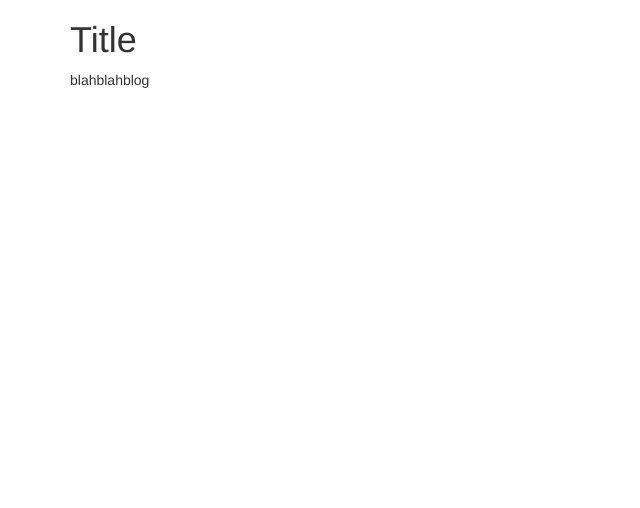
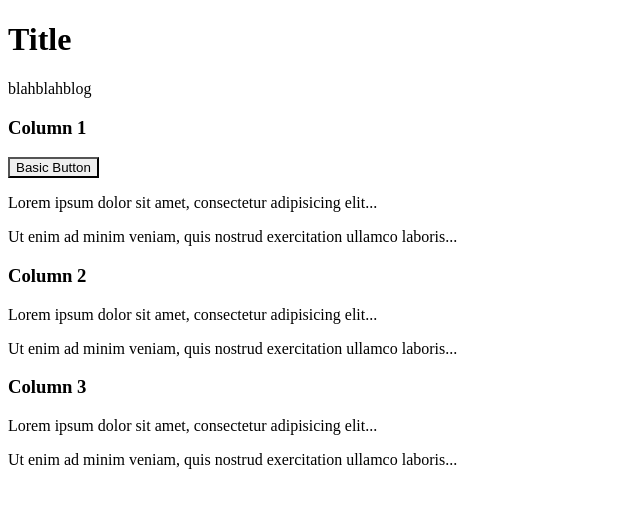
Before and after one commit to leoncheng57/blahblahblog, a Flask app: page / in a window 1280 px wide. Before the commit the part shown is almost empty. Shown: the top 508 px of the page, without its empty margins (0-640 px from the left). Run offline with Flask 2, Linux system fonts and the light colour scheme; some libraries are stand-ins or nearby versions.

Commit message:
bootstrap?

```diff
--- /dev/null
+++ b/css/bootstrap.min.css
@@ -0,0 +1,4 @@
+/*!
+ * Bootstrap v3.3.4 (http://getbootstrap.com)
+ * Copyright 2011-2015 Twitter, Inc.
+ * Licensed under MIT (https://github.com/twbs/bootstrap/blob/master/LICENSE)
--- /dev/null
+++ b/css/custom.css
@@ -0,0 +1,3 @@
+.btn {
+    border-radius: 0px;
+}
--- a/templates/home.html
+++ b/templates/home.html
@@ -5,9 +5,8 @@
 
     <meta charset="utf-8">
     <meta name="viewport" content="width=device-width, initial-scale=1">
-    <link rel="stylesheet" href="http://maxcdn.bootstrapcdn.com/bootstrap/3.3.5/css/bootstrap.min.css">
-    <script src="https://ajax.googleapis.com/ajax/libs/jquery/1.11.3/jquery.min.js"></script>
-    <script src="http://maxcdn.bootstrapcdn.com/bootstrap/3.3.5/js/bootstrap.min.js"></script>
+    <link rel="stylesheet" type="text/css" href="css/bootstrap.min.css">
+    <link rel="stylesheet" type="text/css" href="css/custom.css">
 
   </head>
 
@@ -15,6 +14,26 @@
     <div class="container">
       <h1>Title</h1>
       <p>blahblahblog</p>
+
+      <div class="row">
+    <div class="col-sm-4">
+      <h3>Column 1</h3>
+      <button type="button" class="btn">Basic Button</button>
+      <p>Lorem ipsum dolor sit amet, consectetur adipisicing elit...</p>
+      <p>Ut enim ad minim veniam, quis nostrud exercitation ullamco laboris...</p>
+    </div>
+    <div class="col-sm-4">
+      <h3>Column 2</h3>
+      <p>Lorem ipsum dolor sit amet, consectetur adipisicing elit...</p>
+      <p>Ut enim ad minim veniam, quis nostrud exercitation ullamco laboris...</p>
+    </div>
+    <div class="col-sm-4">
+      <h3>Column 3</h3>
+      <p>Lorem ipsum dolor sit amet, consectetur adipisicing elit...</p>
+      <p>Ut enim ad minim veniam, quis nostrud exercitation ullamco laboris...</p>
+    </div>
+  </div>
+
     </div>
 
   </body>
```
